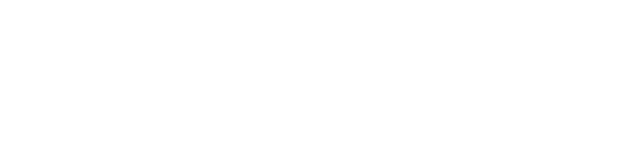
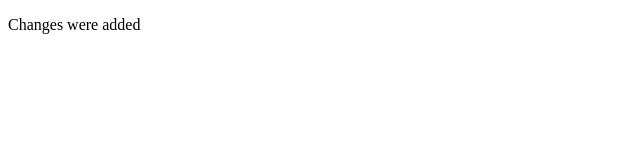
Before and after one commit to FATHIMAFAROOQ/test-repo, a plain HTML site: page feature-1.html in a window 1280 px wide. Shown: the whole page, without its empty margins (0-640 px from the left). Drawn offline with Linux system fonts and the light colour scheme.

Commit message:
Update feature-1.html

```diff
--- a/feature-1.html
+++ b/feature-1.html
@@ -7,6 +7,6 @@
     <title>Document</title>
 </head>
 <body>
-
+    <p>Changes were added</p>
 </body>
 </html>
```
